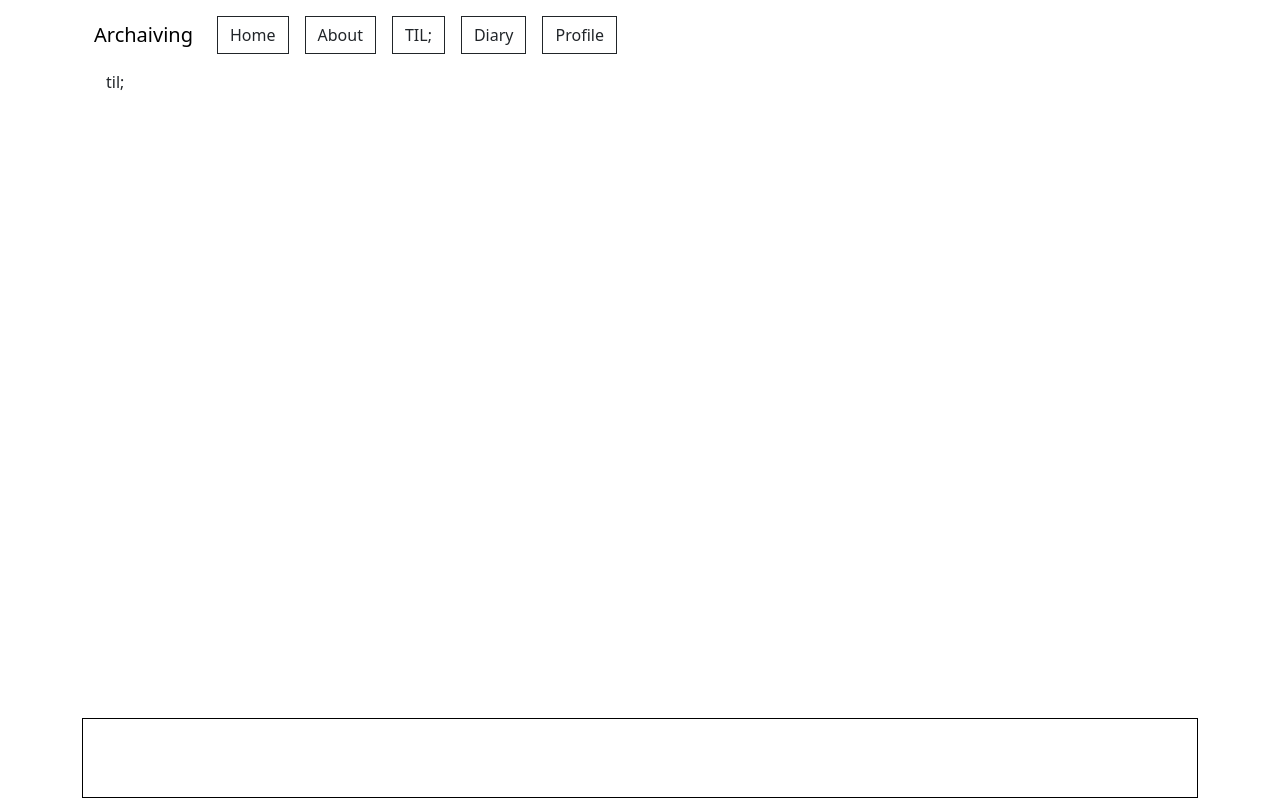
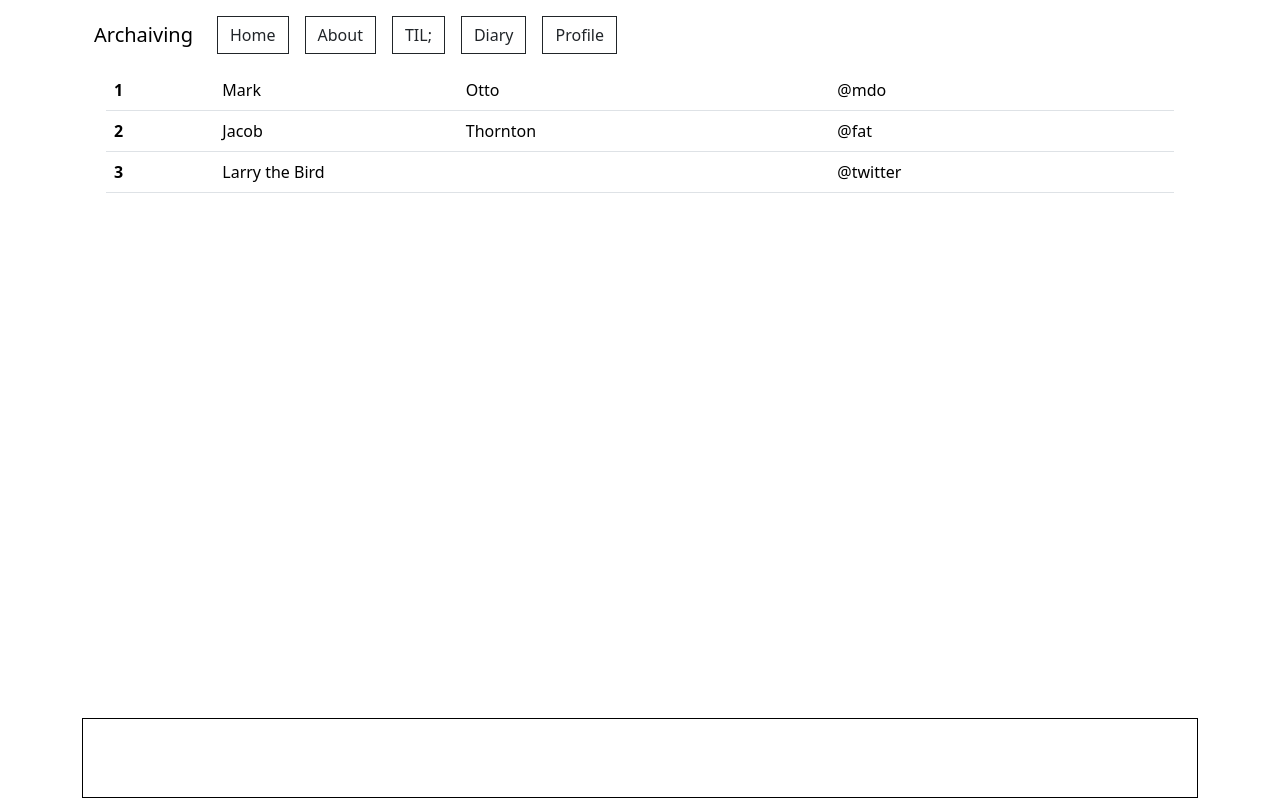
Before and after one commit to amissu89/blog, a Vue app: page /til in a window 1280 px wide. Built offline with nearby package versions, Linux system fonts and the light colour scheme; no server answers.

Commit message:
tag 종류 저장하는 부분 추가. til; 페이지 구현중

```diff
--- a/src/components/NavTop.vue
+++ b/src/components/NavTop.vue
@@ -96,5 +96,4 @@ const signOut = () =>{
 </script>
 <style scoped>
 
-
 </style>
--- a/src/components/post/PostingPage.vue
+++ b/src/components/post/PostingPage.vue
@@ -7,15 +7,22 @@
 
         <ToastEditor v-model="content" @add-image="addImage" @update:modelValue="updateContent" />
 
+        <div class="mb-3">
+            <label for="post-tag" class="form-label">Tags</label>
+            <input type="text" class="form-control" id="post-tag" v-model="postTag" />
+        </div>
+
         <div class="buttons">
-            <button type="button" class="btn red-button" @click="savePost()">
-            <span v-if="saving">
-                <span class="spinner-border spinner-border-sm" aria-hidden="true"></span>
-                <span ref="saveBtn" role="status">저장 중...</span>
-            </span>
-            <span v-if="!saving">저장</span>
+          <button type="button" class="btn btn-outline-dark" @click="getTagData()">tag</button>
+            <button type="button" class="btn btn-outline-dark" @click="savePost()">
+
+              <span v-if="saving">
+                  <span class="spinner-border spinner-border-sm" aria-hidden="true"></span>
+                  <span ref="saveBtn" role="status">저장 중...</span>
+              </span>
+              <span v-if="!saving">저장</span>
             </button>
-            <button type="button" class="btn btn-light" @click="$router.go(-1)">
+            <button type="button" class="btn btn-outline-dark" @click="$router.go(-1)">
                 취소
             </button>
         </div>
@@ -28,7 +35,7 @@ import ToastEditor from "../toast/ToastEditor.vue"
 import Constant from "../../constant.js"
 import {getRandomString} from "../../utility.js"
 import { observeAuthState } from '../../firebase/auth.js'
-import { addDocument, setDocument, getDocument } from '../../firebase/firestore.js'
+import { addDocument, setDocument, getDocument, updateDocument } from '../../firebase/firestore.js'
 import { uploadFile, getUrl} from '../../firebase/firestorage.js'
 import PostMeta from "../../models/post-meta.js"
 import PostContent from "../../models/post-content.js"
@@ -39,12 +46,12 @@ const route = useRoute()
 const postTitle = ref("")
 const content = ref("<p>내용을 작성하세요</p>")
 const images = ref([])
-const attachments = ref([])
 const loading = ref(false)
 const id = ref(route.params.id ? route.params.id : "")
 const saving = ref(false)
 const userUid = ref("")
 const randomValue = ref("")
+const postTag = ref("")
 
 const BOARD_META = Constant.TIL_BOARD_META
 const BOARD_CONTENT = Constant.TIL_BOARD_CONTENT
@@ -119,7 +126,10 @@ const savePost = async () => {
   try {
     saving.value = true
 
-    const postMeta = await setMetaData(userUid.value);
+    const tagList = getTagData()
+
+    const postMeta = await setMetaData(userUid.value)
+    postMeta.tags = tagList
 
     // Now, you can proceed to save the data to Firestore
     const docMetaId = await addDocument(Constant.TIL_BOARD_META, postMeta)
@@ -150,22 +160,33 @@ const setContentData = async (docId) => {
   data.content = content.value;
   data.images = [...images.value];
 
-  for (const file of attachments.value) {
-    const path = `${Constant.ATTACH_FILE_PATH}/${randomValue.value}/${file.name}`;
-    data.attachments.push(path);
-    try {
-      await uploadFile(path, file);
-      const url = await getUrl(path);
-      console.log("url : ", url);
-      data.attachUrls.push(url);
-    } catch (error) {
-      console.error("Error uploading or getting URL:", error);
-    }
-  }
   return data;
 }
 
+const getTagData = async () => {
+  const currentTagList = postTag.value.split('#').filter( tag => tag !== '')
+
+  const snapshot = await getDocument(Constant.FILTER_COLLECTION, Constant.TAG_FILTER)
+  if (snapshot.exists) {
+    const oldTagList = snapshot.data().tagList
+
+    const setTags = new Set()
+    oldTagList.forEach( tag => setTags.add(tag))
+    currentTagList.forEach( tag => setTags.add(tag))
+
+    const tagArray = Array.from(setTags)
+
+    await updateDocument(Constant.FILTER_COLLECTION, Constant.TAG_FILTER, {tagList : tagArray})
+
+  }
+
+  return currentTagList
+
+}
+
 </script>
-<style lang="">
-
+<style scoped>
+.mb-3{
+  margin-top: 1vh;
+}
 </style>
--- a/src/components/til/TilPage.vue
+++ b/src/components/til/TilPage.vue
@@ -1,6 +1,26 @@
 <template>
     <div class="container">
-        til;
+        <table class="table">
+            <tbody>
+                <tr >
+                    <th scope="row">1</th>
+                    <td>Mark</td>
+                    <td>Otto</td>
+                    <td>@mdo</td>
+                </tr>
+                <tr>
+                    <th scope="row">2</th>
+                    <td>Jacob</td>
+                    <td>Thornton</td>
+                    <td>@fat</td>
+                </tr>
+                <tr>
+                    <th scope="row">3</th>
+                    <td colspan="2">Larry the Bird</td>
+                    <td>@twitter</td>
+                </tr>
+            </tbody>
+        </table>
     </div>
 </template>
 <script setup>
@@ -8,6 +28,10 @@
 
 
 
-<style lang="">
+<style scoped>
 
+table tr:hover{
+    color:white;
+    background-color: black;
+}
 </style>
--- a/src/constant.js
+++ b/src/constant.js
@@ -5,7 +5,9 @@ export default{
     MAX_FILE_COUNT: 5,
     ITEMS_PER_PAGE : 10,
     STOR_IMG_PATH: "images",
-    ATTACH_FILE_PATH: "attach",
     TIL_BOARD_META: "til-meta",
     TIL_BOARD_CONTENT: "til-content",
+    FILTER_COLLECTION: "filters",
+    TAG_FILTER: "tags",
+    YEAR_FILTER: "years"
 };
--- a/src/models/post-content.js
+++ b/src/models/post-content.js
@@ -1,9 +1,7 @@
 const PostContent = {
     id: '',
     content: '',
-    images: [],
-    attachments: [],
-    attachUrls:[],
+    images: []
 };
 
 export default PostContent
--- a/src/models/post-meta.js
+++ b/src/models/post-meta.js
@@ -1,11 +1,10 @@
 const PostMeta = {
-    index: 0,
-    category: '',
+    tags: [],
     title: 'title',
     user: '',
     createDt: null,
     updateDt: null,
-    hit: 0,
+    year: new Date(new Date().getFullYear(), 0, 1)
 };
 
 export default PostMeta
```
